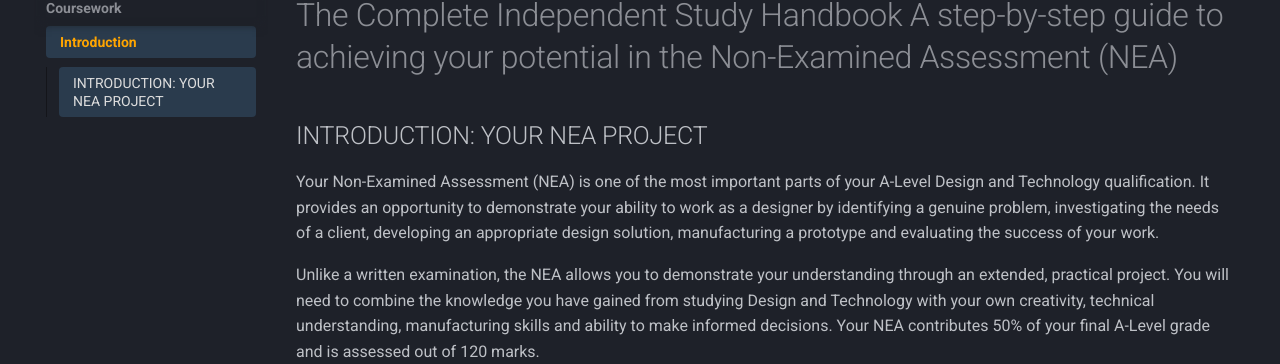
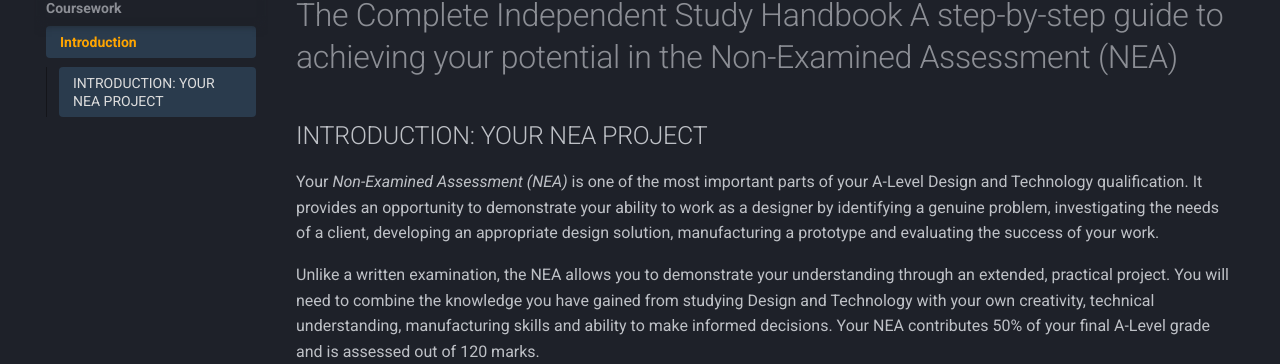
Before and after one commit to PixelMister/Design-and-Technology-Content, an MkDocs documentation site: the page built from docs/Coursework/introductiontoyournea.md, in a window 1280 px wide and 900 px high. Shown: the part 199-563 px from the top of the window. Built offline with MkDocs 1.6.1 and Material for MkDocs 9.7.7, drawn with Linux system fonts in a browser that asks for light colours; old or Windows-style settings are respelled for this version of MkDocs.

```diff
--- a/docs/Coursework/introductiontoyournea.md
+++ b/docs/Coursework/introductiontoyournea.md
@@ -1,6 +1,6 @@
 # The Complete Independent Study Handbook A step-by-step guide to achieving your potential in the Non-Examined Assessment (NEA)
 ## INTRODUCTION: YOUR NEA PROJECT
-Your Non-Examined Assessment (NEA) is one of the most important parts of your A-Level Design and Technology qualification. It provides an opportunity to demonstrate your ability to work as a designer by identifying a genuine problem, investigating the needs of a client, developing an appropriate design solution, manufacturing a prototype and evaluating the success of your work.
+Your *Non-Examined Assessment (NEA)* is one of the most important parts of your A-Level Design and Technology qualification. It provides an opportunity to demonstrate your ability to work as a designer by identifying a genuine problem, investigating the needs of a client, developing an appropriate design solution, manufacturing a prototype and evaluating the success of your work.
 
 Unlike a written examination, the NEA allows you to demonstrate your understanding through an extended, practical project. You will need to combine the knowledge you have gained from studying Design and Technology with your own creativity, technical understanding, manufacturing skills and ability to make informed decisions.
 Your NEA contributes 50% of your final A-Level grade and is assessed out of 120 marks.
```
